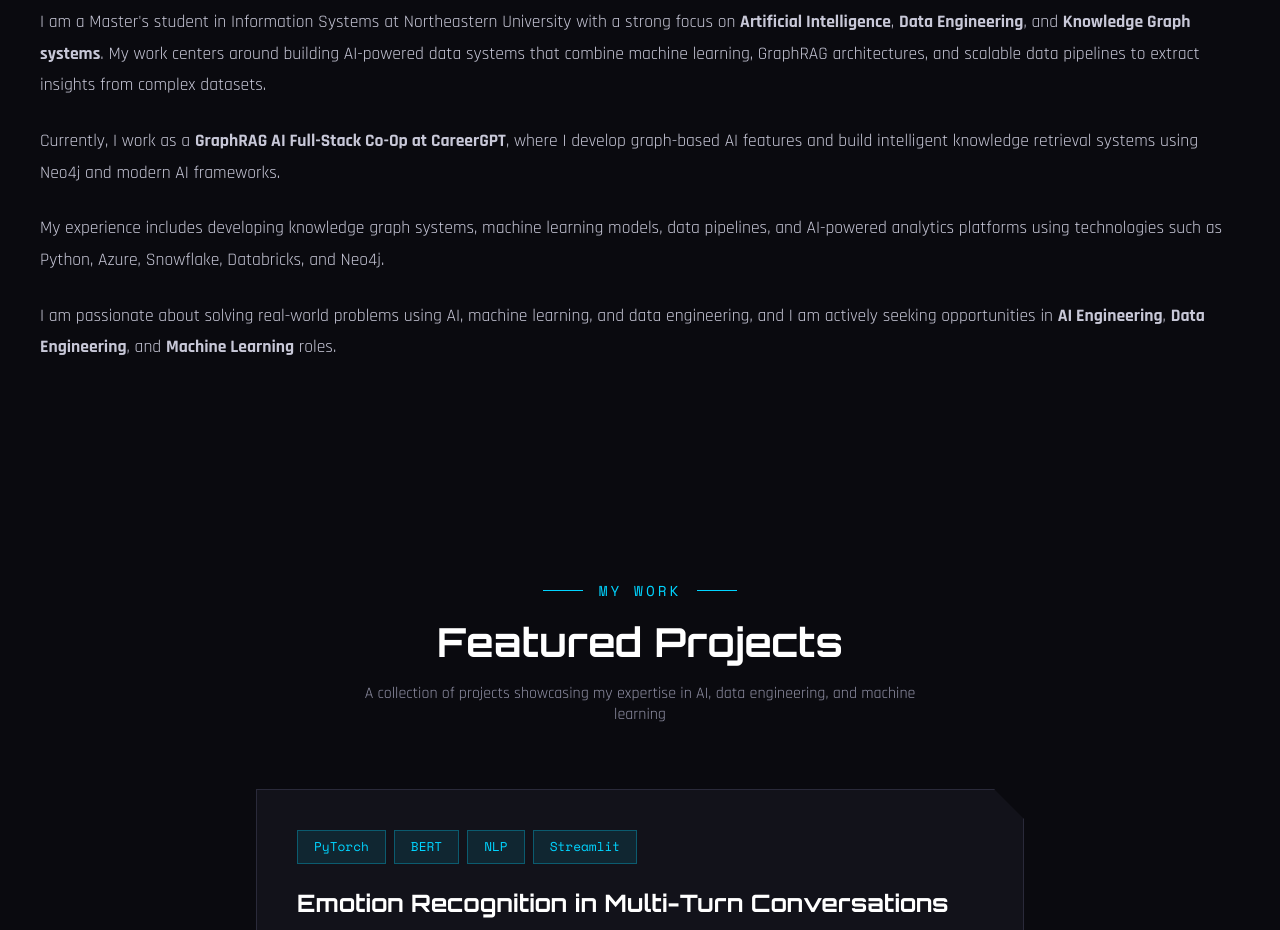
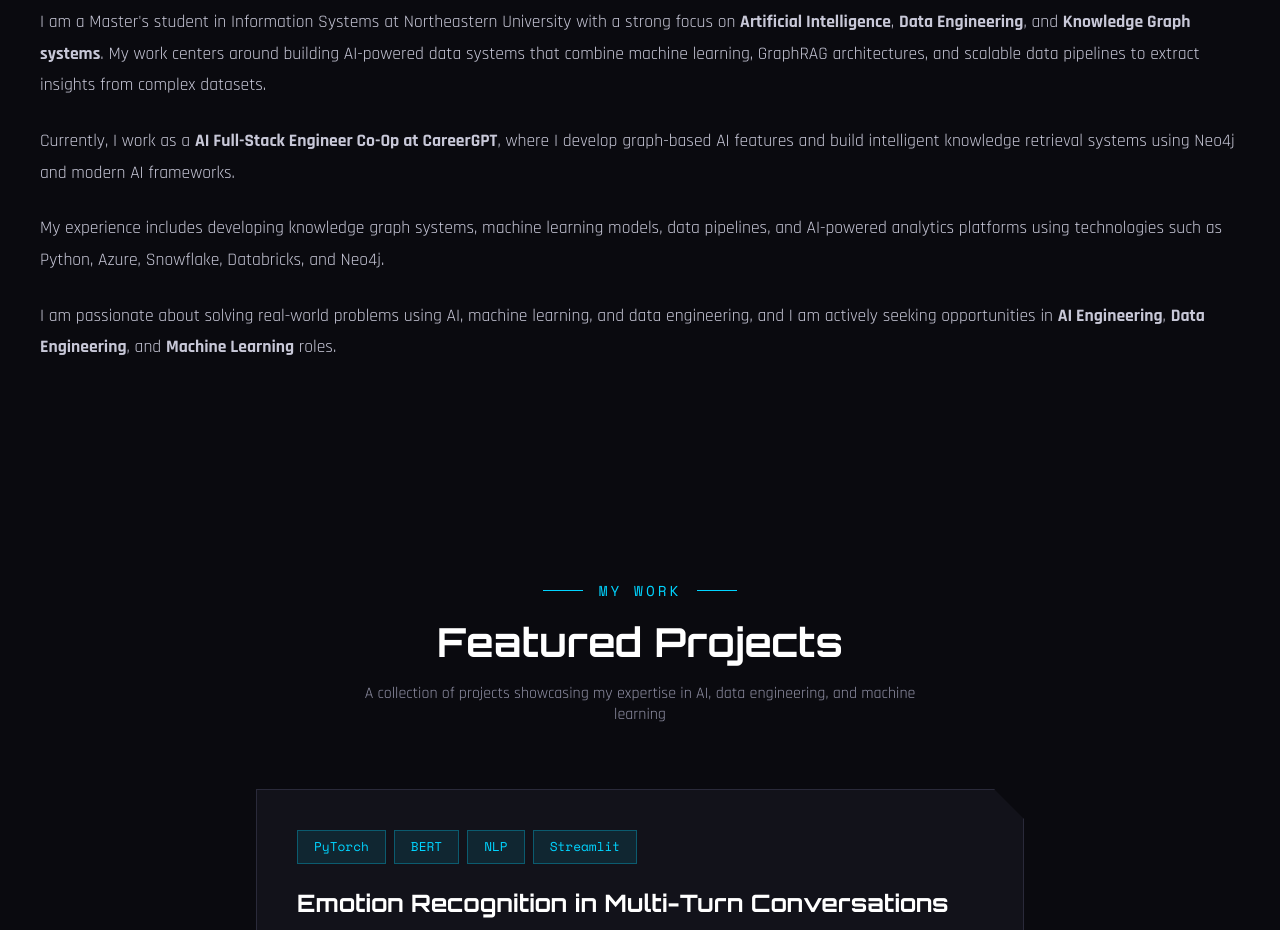
Before and after one commit to yashasvi1102/MY_PORTFOLIO, a React (Vite) app: page / in a window 1280 px wide. Shown: the part 1040-1970 px from the top of the page. Built offline with nearby package versions, Linux system fonts and the light colour scheme.

Commit message:
edit content

```diff
--- a/src/Portfolio.jsx
+++ b/src/Portfolio.jsx
@@ -1320,7 +1320,7 @@ const portfolioData = {
     github: "https://github.com/yashasvi1102",
     bio: [
       "I am a Master's student in Information Systems at Northeastern University with a strong focus on <strong>Artificial Intelligence</strong>, <strong>Data Engineering</strong>, and <strong>Knowledge Graph systems</strong>. My work centers around building AI-powered data systems that combine machine learning, GraphRAG architectures, and scalable data pipelines to extract insights from complex datasets.",
-      "Currently, I work as a <strong>GraphRAG AI Full-Stack Co-Op at CareerGPT</strong>, where I develop graph-based AI features and build intelligent knowledge retrieval systems using Neo4j and modern AI frameworks.",
+      "Currently, I work as a <strong>AI Full-Stack Engineer Co-Op at CareerGPT</strong>, where I develop graph-based AI features and build intelligent knowledge retrieval systems using Neo4j and modern AI frameworks.",
       "My experience includes developing knowledge graph systems, machine learning models, data pipelines, and AI-powered analytics platforms using technologies such as Python, Azure, Snowflake, Databricks, and Neo4j.",
       "I am passionate about solving real-world problems using AI, machine learning, and data engineering, and I am actively seeking opportunities in <strong>AI Engineering</strong>, <strong>Data Engineering</strong>, and <strong>Machine Learning</strong> roles."
     ]
```
